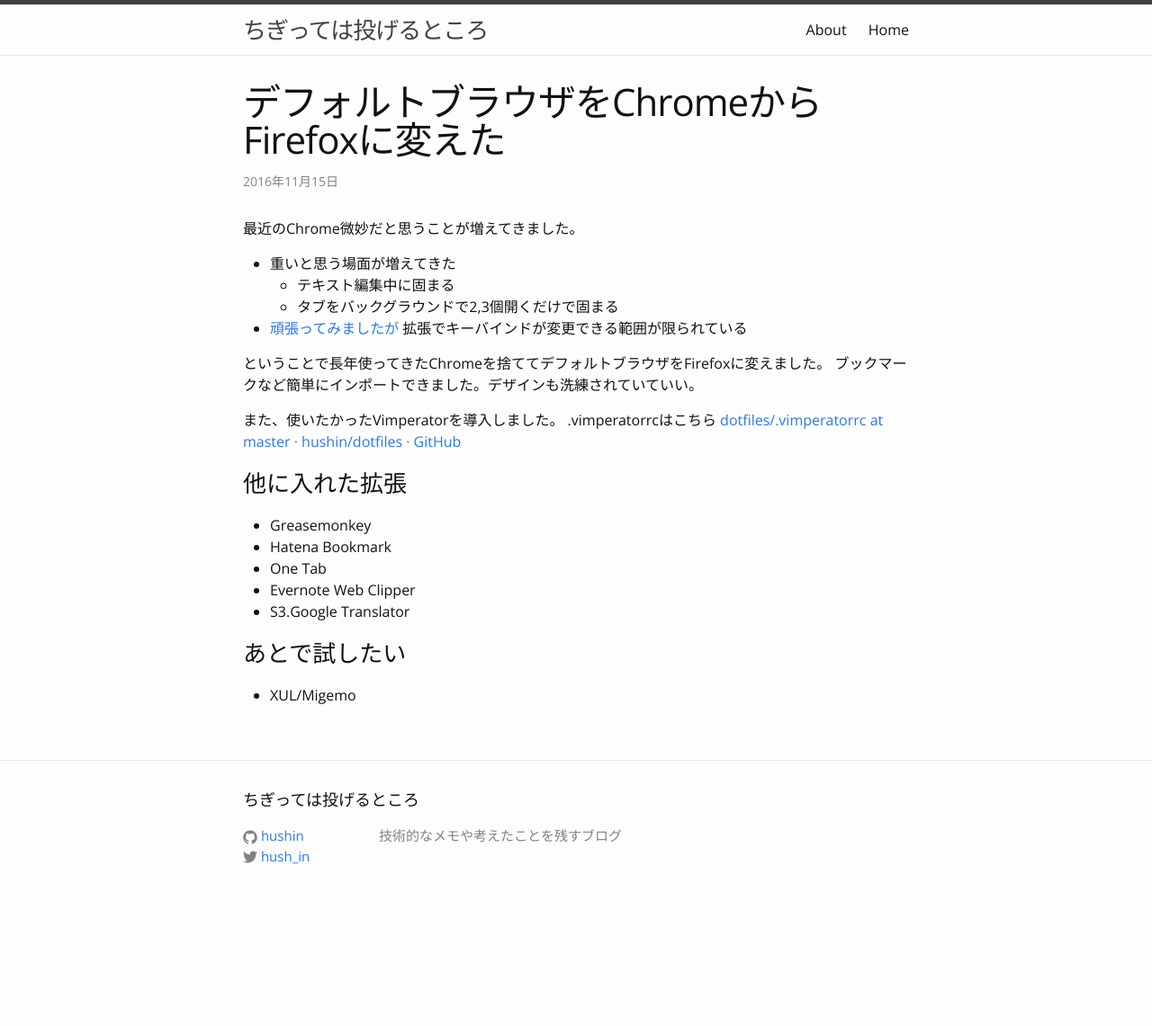
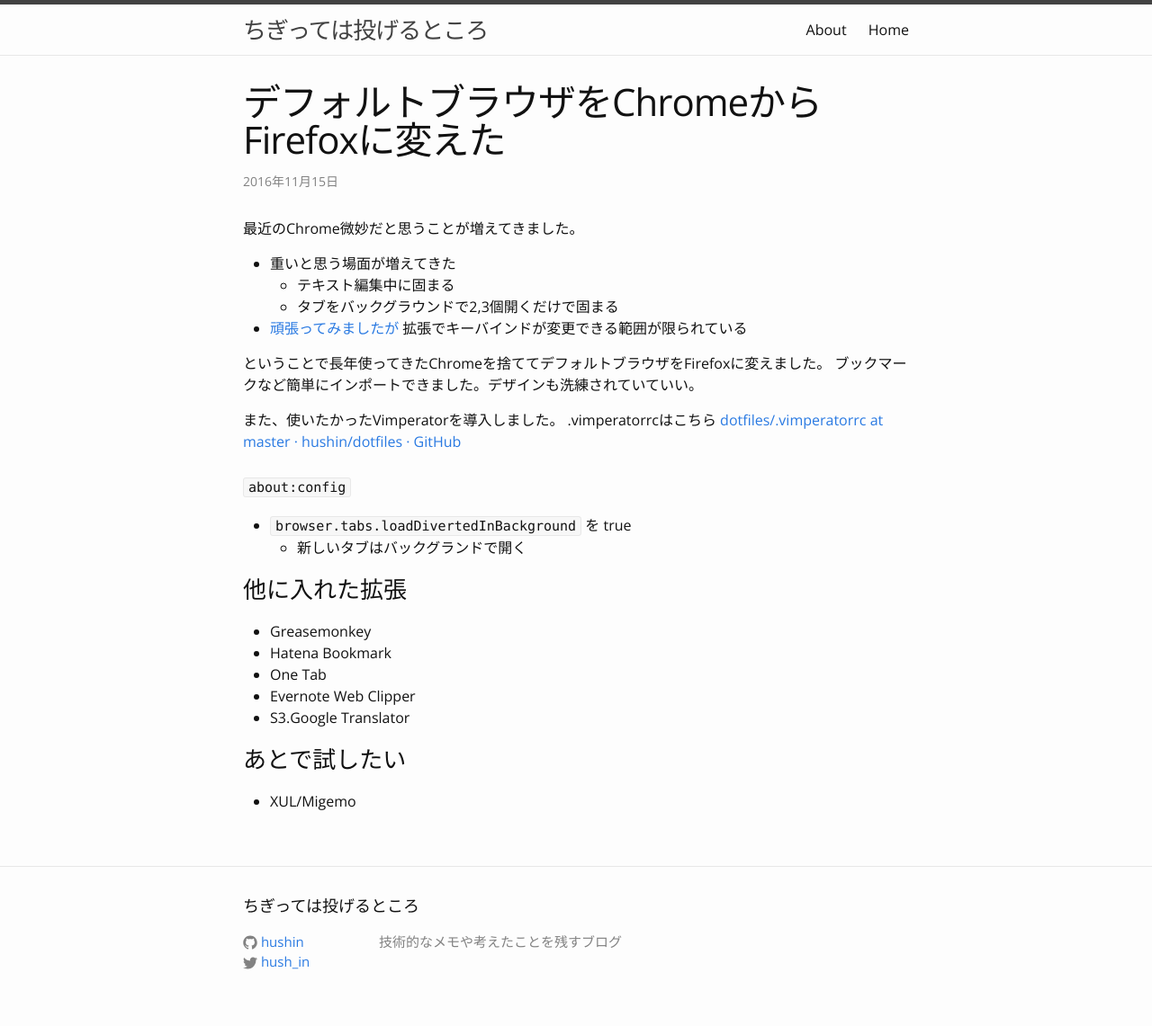
Before and after one commit to hushin/hushin.github.io, a Jekyll site: the page built from _posts/2016-11-15-chrome-to-firefox.md, in a window 1280 px wide. Shown: the whole page at 90% size. Built offline with Jekyll 4.4.1, drawn with Linux system fonts in a browser that asks for light colours; comment, search, counter and statistics services are not loaded; before the commit the page ends 1023 px from its top, so only the background shows below that.

Commit message:
add config

```diff
--- a/_posts/2016-11-15-chrome-to-firefox.md
+++ b/_posts/2016-11-15-chrome-to-firefox.md
@@ -16,6 +16,11 @@
 .vimperatorrcはこちら
 [dotfiles/.vimperatorrc at master · hushin/dotfiles · GitHub](https://github.com/hushin/dotfiles/blob/master/.vimperatorrc)
 
+### `about:config`
+
+- `browser.tabs.loadDivertedInBackground` を true
+  - 新しいタブはバックグランドで開く
+
 ### 他に入れた拡張
 
 - Greasemonkey
```
